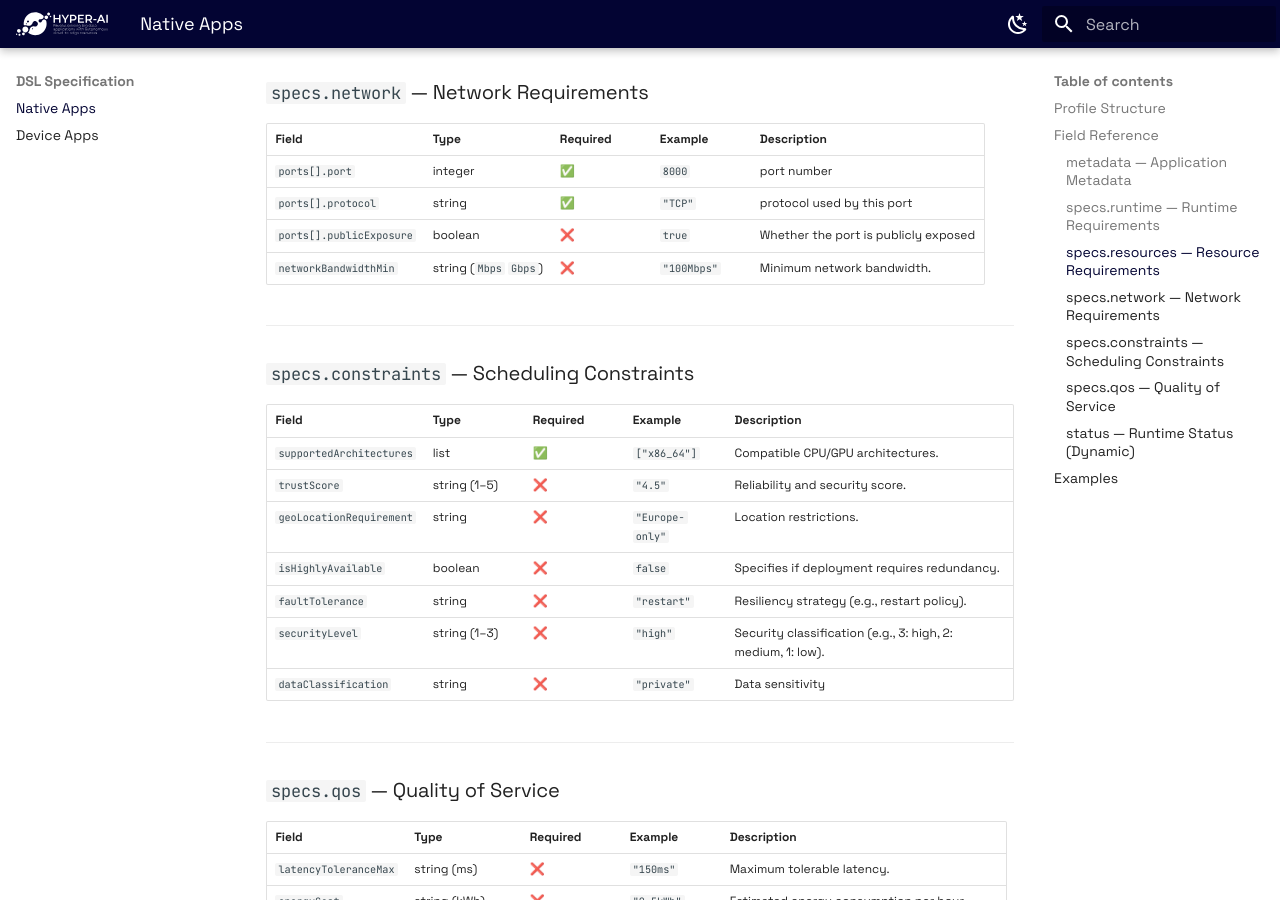
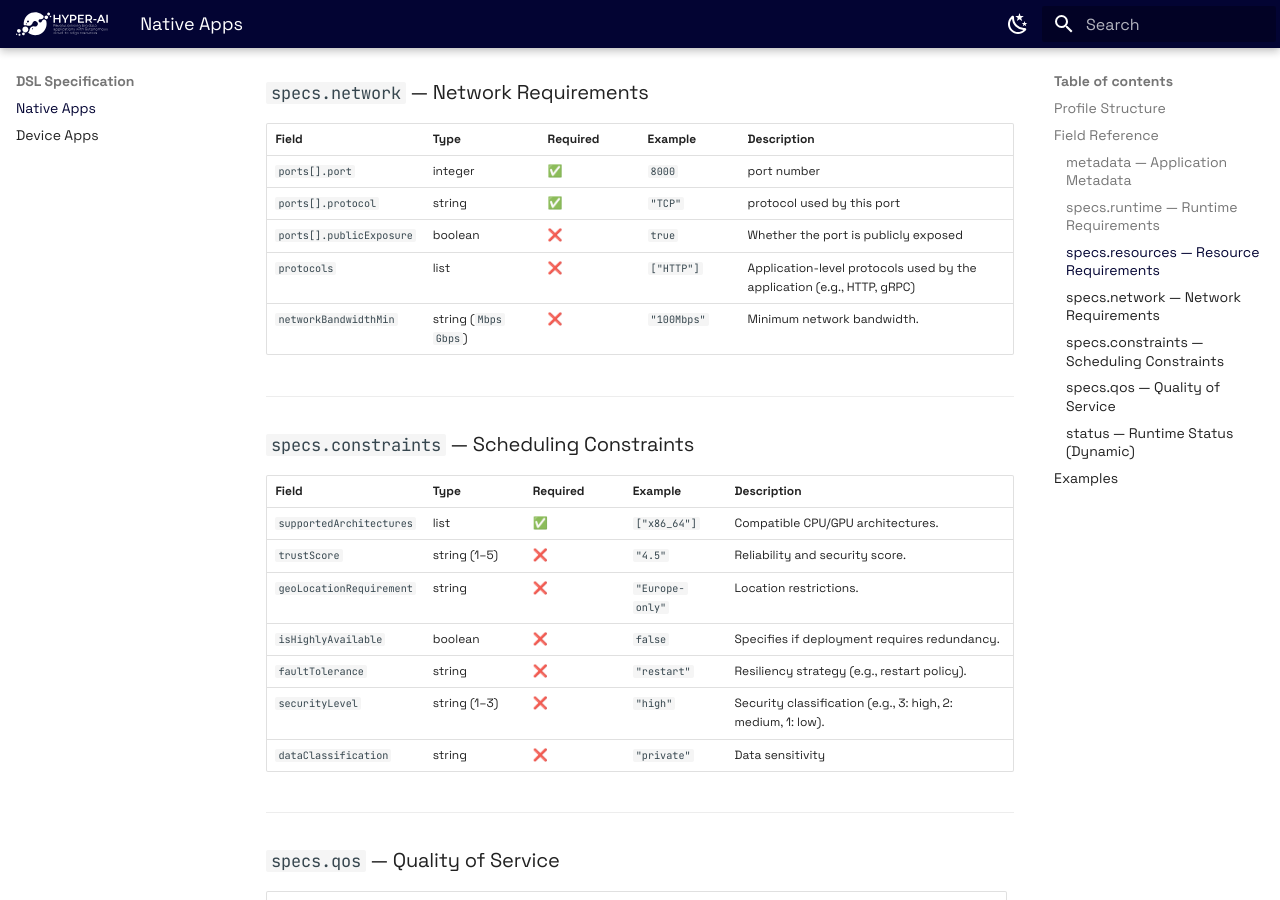
Before and after one commit to donMichaelL/ide-hyperai, an MkDocs documentation site: the page built from docs/dsl/native-apps.md, in a window 1280 px wide and 900 px high, scrolled down 2946 px. Built offline with MkDocs 1.6.1 and Material for MkDocs 9.7.7, drawn with Linux system fonts in a browser that asks for light colours; comment, search, counter and statistics services are not loaded.

Commit message:
fix: minor modifications in native apps attributes

```diff
--- a/docs/dsl/native-apps.md
+++ b/docs/dsl/native-apps.md
@@ -39,8 +39,8 @@ Below we provide all ***mandatory*** (✅) and ***optional*** (❌) fields that
 | `description` | string | ❌ | `"Nginx web server for HyperAI platform assessment."` | A short description of what the application does. |
 | `owner` | string | ✅ | `"UoA-Team"` | Person or organization responsible for this application. |
 | `lifecyclePhase` | string, enum: `development` `testing` `production` | ✅ | `"development"` | Lifecycle stage: development, testing, or production. |
-| `createdAt` | string (RFC 3339) | ✅ | `"2026-06-04T12:00:00Z"` | Creation timestamp in RFC 3339 format (UTC). |
-| `updatedAt` | string (RFC 3339) | ✅ | `"2026-06-04T12:30:00Z"` | Last modification timestamp in RFC 3339 format (UTC). |
+| `createdAt` | string (RFC 3339) | ❌ | `"2026-06-04T12:00:00Z"` | Creation timestamp in RFC 3339 format (UTC). |
+| `updatedAt` | string (RFC 3339) | ❌ | `"2026-06-04T12:30:00Z"` | Last modification timestamp in RFC 3339 format (UTC). |
 | `annotations.intent` | string | ❌ | `"platform-demo"` | Purpose of the application |
 | `annotations.domain` | string | ❌ | `"education"` | Classification of application (e.g., AI, Automotive, robotics) |
 | `annotations.language` | string | ❌ | `"Python 3.10"` | Programming language used by the application |
@@ -85,6 +85,7 @@ Below we provide all ***mandatory*** (✅) and ***optional*** (❌) fields that
 | `ports[].port` | integer | ✅ | `8000` | port number |
 | `ports[].protocol` | string | ✅ | `"TCP"` | protocol used by this port |
 | `ports[].publicExposure` | boolean | ❌ | `true` | Whether the port is publicly exposed |
+| `protocols` | list | ❌ | `["HTTP"]` | Application-level protocols used by the application (e.g., HTTP, gRPC) |
 | `networkBandwidthMin` | string (`Mbps` `Gbps`) | ❌ | `"100Mbps"` | Minimum network bandwidth. |
 
 ---
```
